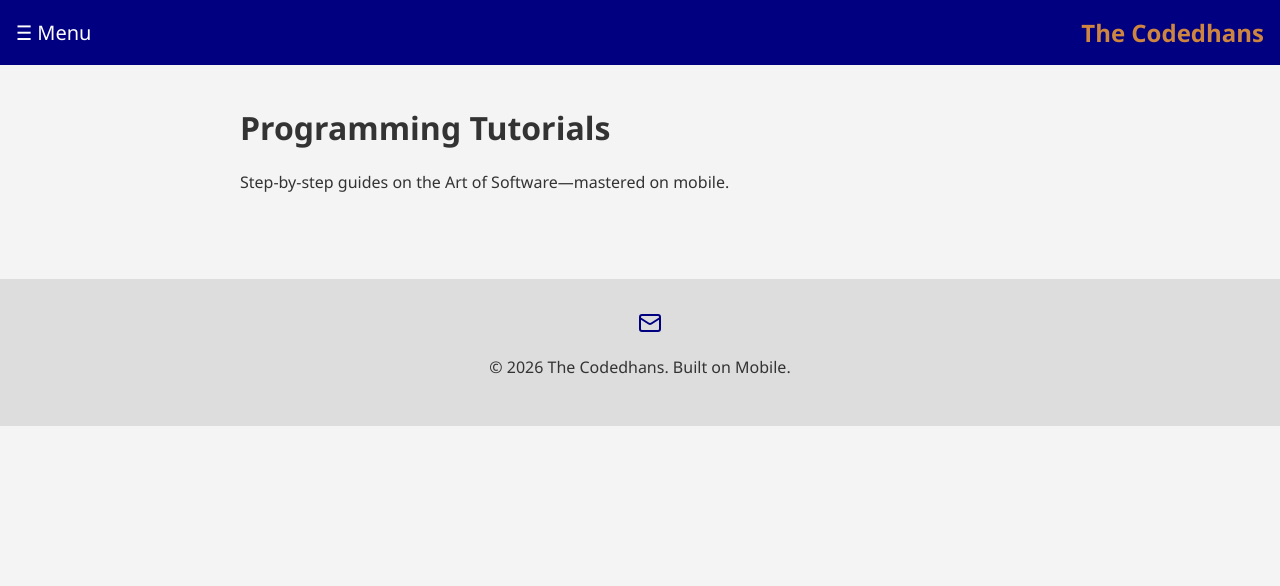
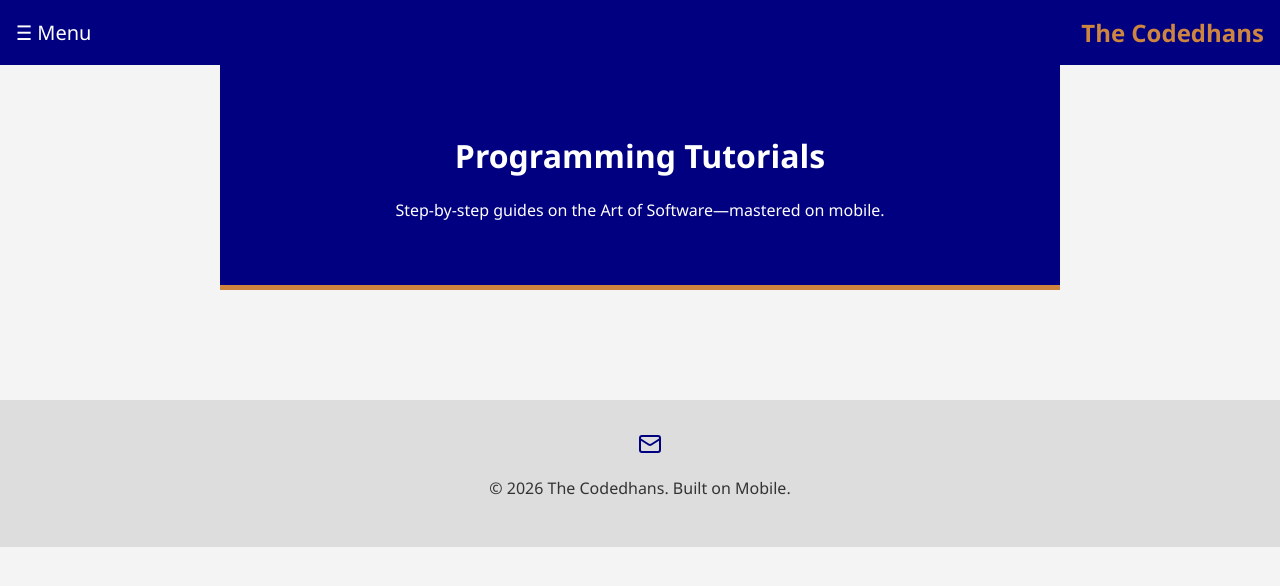
Before and after one commit to Codedhans/Codedhans.github.io, a Jekyll site: the page built from tutorials.md, in a window 1280 px wide. Shown: the top 586 px of the page. Built offline with Jekyll 4.4.1, drawn with Linux system fonts in a browser that asks for light colours.

Commit message:
Add tutorials page specific styles
Added styles for tutorials page including header, grid, and card components.

```diff
--- a/assets/css/style.css
+++ b/assets/css/style.css
@@ -119,3 +119,67 @@
     .hero-banner { height: 350px; }
     .hero-title { font-size: 1.8rem; }
     }
+/* Tutorials Page Specific Styles */
+.page-header {
+    background: var(--navy);
+    color: var(--white);
+    padding: 3rem 1rem;
+    text-align: center;
+    border-bottom: 5px solid var(--peru);
+    margin: -20px -20px 40px -20px; /* Aligns with the container edges */
+}
+
+.tutorial-grid {
+    display: grid;
+    gap: 25px;
+    margin-top: 20px;
+}
+
+.tutorial-card {
+    background: var(--white);
+    padding: 1.5rem;
+    border-radius: 8px;
+    border-left: 5px solid var(--peru);
+    box-shadow: 0 4px 15px rgba(0,0,0,0.05);
+    transition: transform 0.3s ease;
+}
+
+.tutorial-card:hover {
+    transform: translateY(-5px);
+}
+
+.card-meta {
+    display: flex;
+    justify-content: space-between;
+    margin-bottom: 10px;
+    font-size: 0.8rem;
+    font-weight: bold;
+}
+
+.tag { color: var(--peru); text-transform: uppercase; }
+.date { color: #888; }
+
+.tutorial-card h2 {
+    margin: 10px 0;
+    font-size: 1.4rem;
+}
+
+.tutorial-card h2 a {
+    color: var(--navy);
+    text-decoration: none;
+}
+
+.read-more-link {
+    display: inline-block;
+    margin-top: 15px;
+    color: var(--peru);
+    font-weight: bold;
+    text-decoration: none;
+}
+
+.empty-state {
+    text-align: center;
+    padding: 50px;
+    color: #666;
+    font-style: italic;
+}
```
